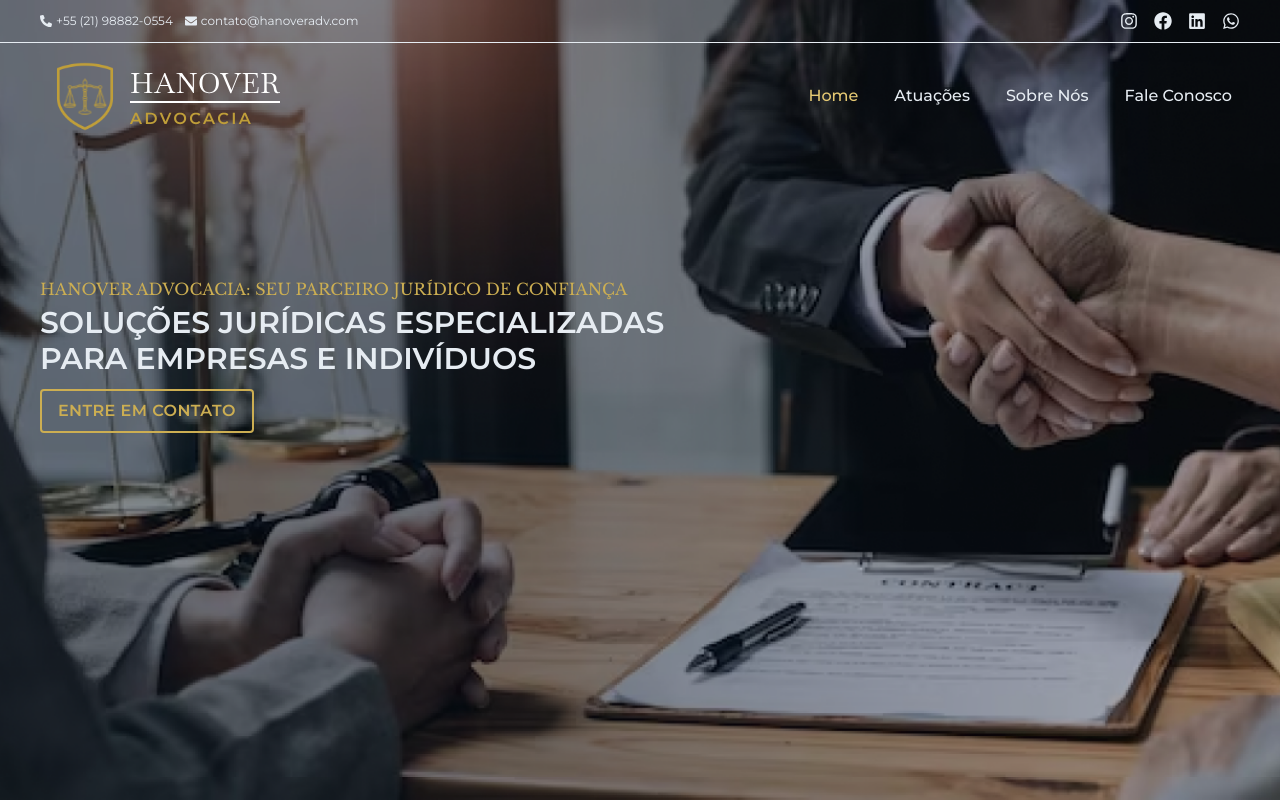
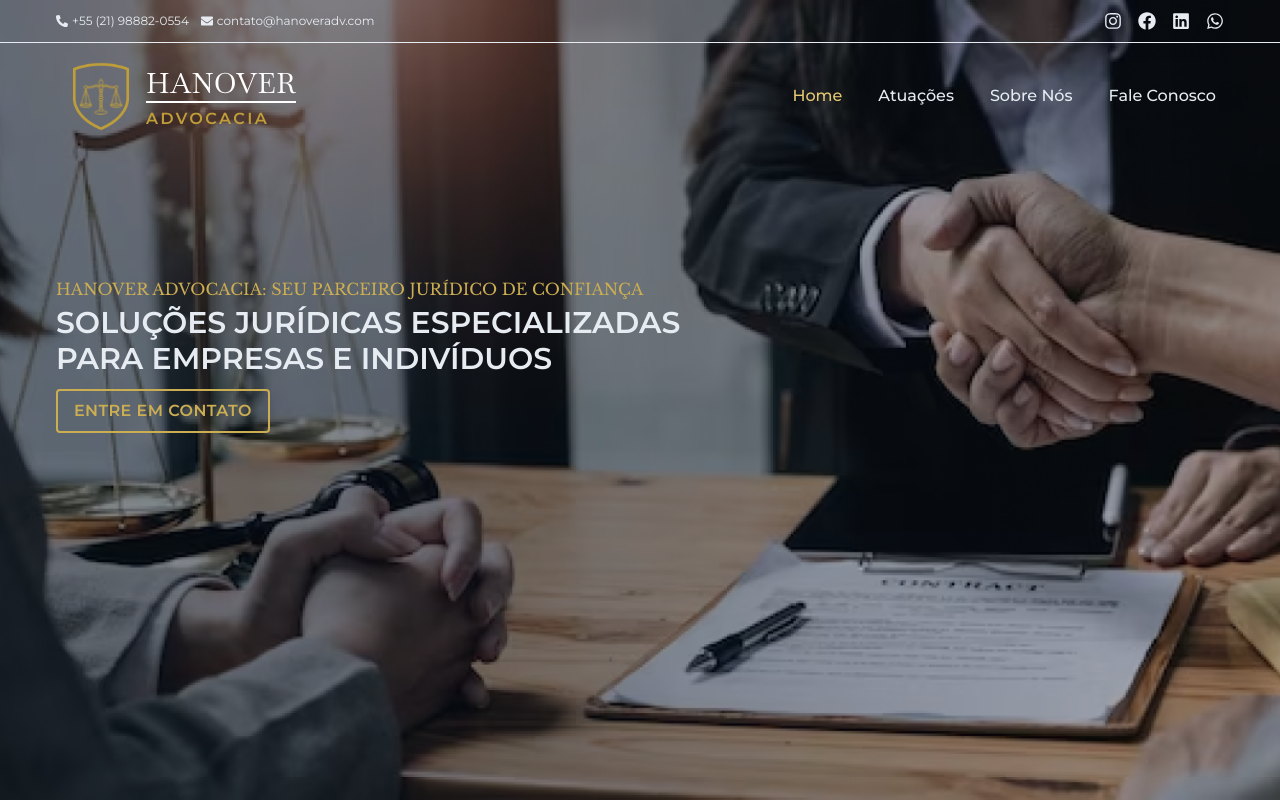
Before and after one commit to Wudson-Batista/hanover_advocacia, a React (Vite) app: page / in a window 1280 px wide. Built offline with nearby package versions, Linux system fonts and the light colour scheme.

Commit message:
Default padding for container

```diff
--- a/tailwind.config.js
+++ b/tailwind.config.js
@@ -28,6 +28,7 @@ export default {
     },
     container: {
       center: true,
+      padding: '1rem',
       screens: {
         sm: '600px',
         md: '728px',
```
